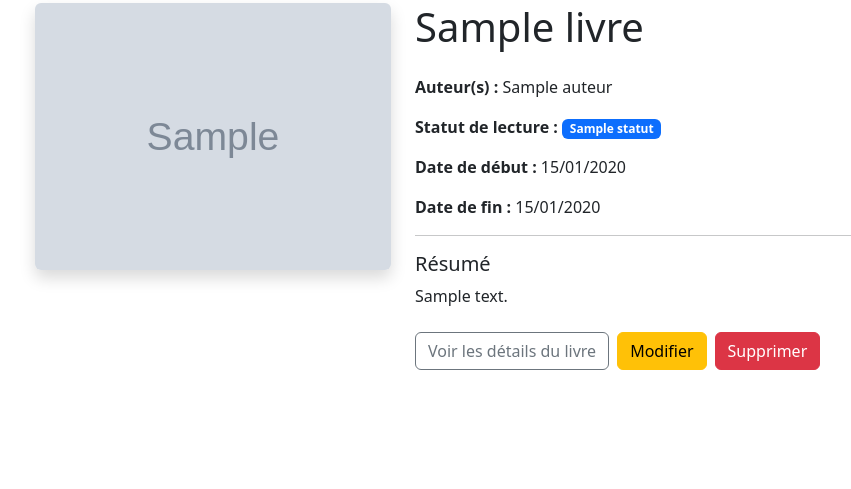
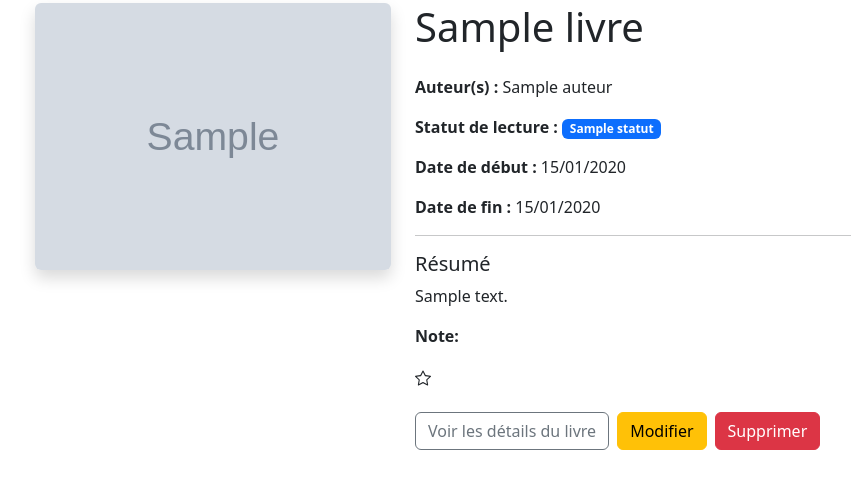
Before and after one commit to closzach/Mediatheque, a Django app: template Mediatheque/livres/templates/lectures/detail_lecture.html in a window 1280 px wide. Shown: the part 77-566 px from the top of the page, without its empty margins (47-898 px from the left). Run offline with Django 5.2, Linux system fonts and the light colour scheme; the template is opened without the code that fills it: most values are stand-ins (such as "Sample title", 1, 10 or a date in 2020); grey boxes marked "Sample" are stand-in pictures; some libraries are stand-ins or nearby versions.

Commit message:
Mise en place du système de notation

```diff
--- a/Mediatheque/api/models.py
+++ b/Mediatheque/api/models.py
@@ -63,6 +63,12 @@
     date_debut = models.DateField(null=True, blank=True)
     date_fin = models.DateField(null=True, blank=True)
     statut = models.CharField(max_length=20)
+    note = models.PositiveSmallIntegerField(
+        null=True,
+        blank=True,
+        choices=[(i, f"{i}") for i in range(1, 6)],
+        verbose_name="Note"
+    )
 
     livre = models.ForeignKey(Livre, on_delete=models.PROTECT)
     lecteur = models.ForeignKey(Lecteur, on_delete=models.PROTECT)
--- a/Mediatheque/livres/templates/lectures/detail_lecture.html
+++ b/Mediatheque/livres/templates/lectures/detail_lecture.html
@@ -45,6 +45,26 @@
             {% else %}
             <p class="text-muted">Aucun résumé disponible pour ce livre.</p>
             {% endif %}
+
+            {% if lecture.note %}
+            <p><strong>Note:</strong></p>
+            <div>
+                {% for i in lecture_range %}
+                {% if i <= lecture.note %}
+                <svg xmlns="http://www.w3.org/2000/svg" width="16" height="16" fill="currentColor" class="bi bi-star-fill" viewBox="0 0 16 16">
+                    <path d="M3.612 15.443c-.386.198-.824-.149-.746-.592l.83-4.73L.173 6.765c-.329-.314-.158-.888.283-.95l4.898-.696L7.538.792c.197-.39.73-.39.927 0l2.184 4.327 4.898.696c.441.062.612.636.282.95l-3.522 3.356.83 4.73c.078.443-.36.79-.746.592L8 13.187l-4.389 2.256z"/>
+                </svg>
+                {% else %}
+                <svg xmlns="http://www.w3.org/2000/svg" width="16" height="16" fill="currentColor" class="bi bi-star" viewBox="0 0 16 16">
+                    <path d="M2.866 14.85c-.078.444.36.791.746.593l4.39-2.256 4.389 2.256c.386.198.824-.149.746-.592l-.83-4.73 3.522-3.356c.33-.314.16-.888-.282-.95l-4.898-.696L8.465.792a.513.513 0 0 0-.927 0L5.354 5.12l-4.898.696c-.441.062-.612.636-.283.95l3.523 3.356-.83 4.73zm4.905-2.767-3.686 1.894.694-3.957a.56.56 0 0 0-.163-.505L1.71 6.745l4.052-.576a.53.53 0 0 0 .393-.288L8 2.223l1.847 3.658a.53.53 0 0 0 .393.288l4.052.575-2.906 2.77a.56.56 0 0 0-.163.506l.694 3.957-3.686-1.894a.5.5 0 0 0-.461 0z"/>
+                </svg>
+                {% endif %}
+                {% endfor %}
+            </div>
+            {% else %}
+            <p class="text-muted">Vous n'avez pas encore noté ce livre.</p>
+            {% endif %}
+
             <div class="mt-4 d-flex gap-2">
                 <a href="{% url 'livres:detail_livre' lecture.livre.id %}" class="btn btn-outline-secondary">
                     Voir les détails du livre
--- a/Mediatheque/livres/views.py
+++ b/Mediatheque/livres/views.py
@@ -201,11 +201,13 @@
 @login_required
 def detail_lecture(request, id):
     lecture = get_object_or_404(Lecture, id=id)
+    lecture_range = range(1, 6)
+    print(lecture_range)
 
     if lecture.lecteur != request.user:
         raise PermissionDenied(f"Cette lecture n'appartient pas à {{request.user}}.")
 
-    return render(request, 'lectures/detail_lecture.html', {'lecture': lecture})
+    return render(request, 'lectures/detail_lecture.html', {'lecture': lecture, 'lecture_range': lecture_range})
 
 def modifier_lecture(request, id):
     lecture = get_object_or_404(Lecture, id=id)
```
Also changed, not shown: Mediatheque/livres/forms.py (+7 -1 lines), Mediatheque/livres/templates/lectures/modifier_lecture.html (+7 -3 lines).
